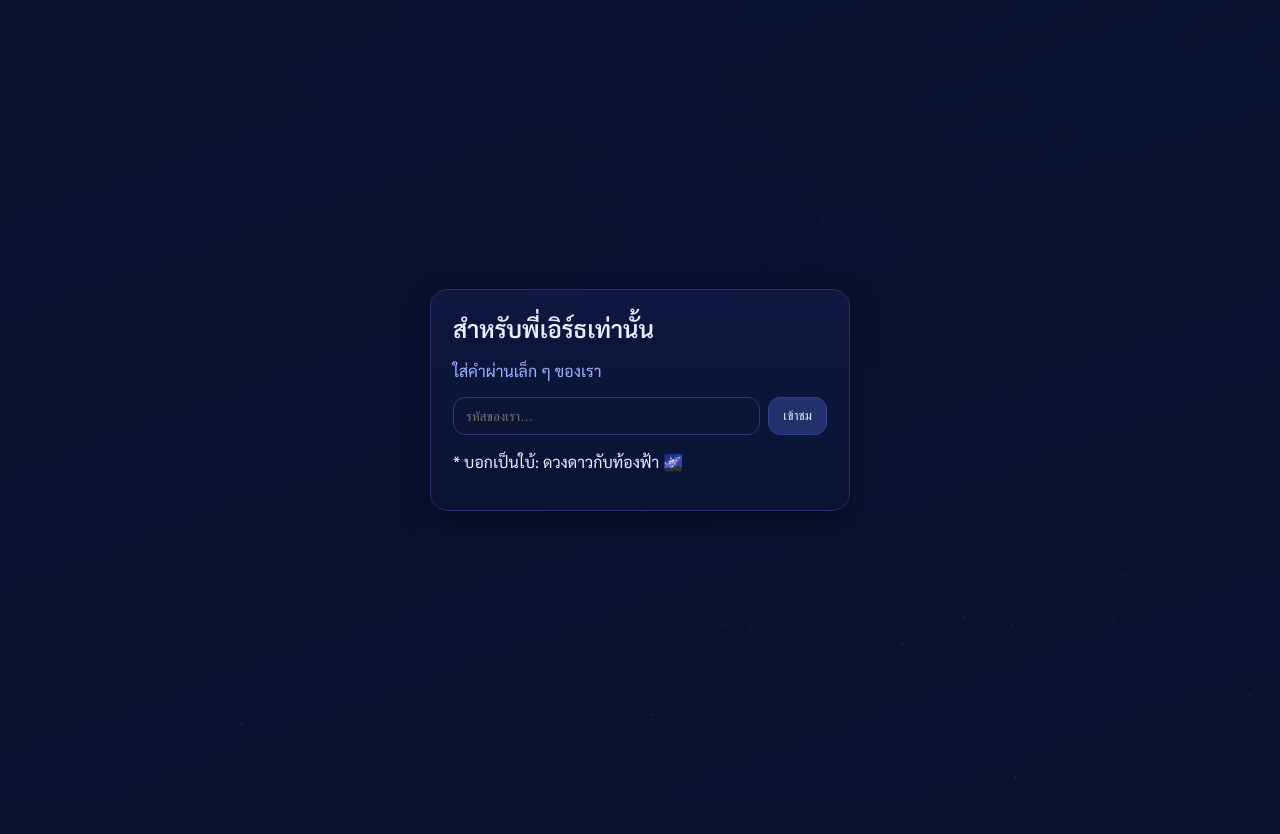
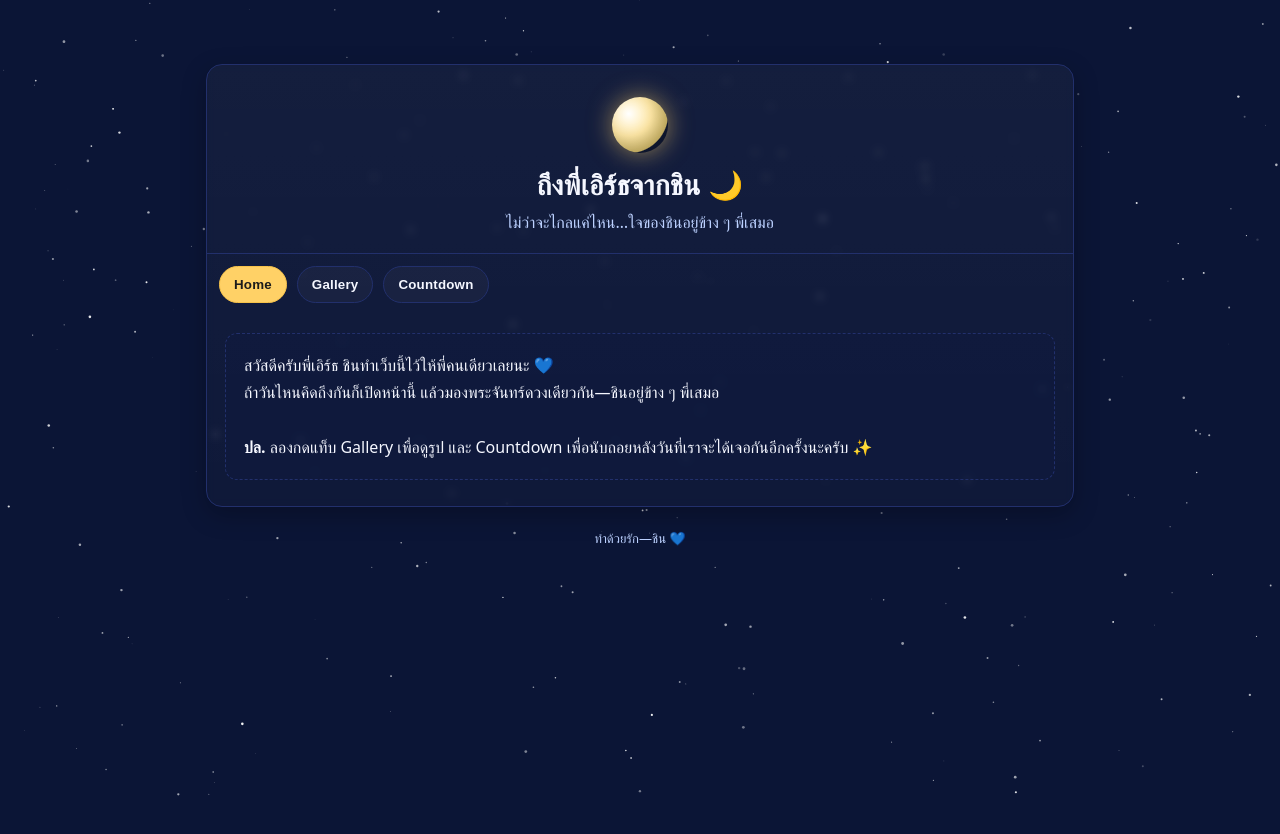
Before and after one commit to phalanglit-lgtm/moonjar, a plain HTML site: page index.html in a window 1280 px wide. Before the commit the page ends 800 px from the top, so only its background shows below. Drawn offline with Linux system fonts and the light colour scheme.

Commit message:
Update index.html

```diff
--- a/index.html
+++ b/index.html
@@ -1,89 +1,287 @@
-<!doctype html>
+<!DOCTYPE html>
 <html lang="th">
 <head>
   <meta charset="utf-8" />
-  <meta name="viewport" content="width=device-width, initial-scale=1" />
-  <title>สำหรับพี่เอิร์ธจากชิน</title>
-  <meta name="description" content="เว็บเล็กๆ ที่ชินทำให้พี่เอิร์ธ—จดหมาย เพลง ความทรงจำ และตัวนับถอยหลังวันที่ได้เจอกันอีกครั้ง" />
-  <meta property="og:title" content="สำหรับพี่เอิร์ธจากชิน" />
-  <meta property="og:description" content="จดหมาย เพลง ความทรงจำ และ Countdown ของเรา 💙" />
-  <meta property="og:type" content="website" />
-  <meta property="og:image" content="og.png" />
-  <link rel="icon" href="favicon.ico" />
-  <link rel="preconnect" href="https://fonts.googleapis.com">
-  <link rel="preconnect" href="https://fonts.gstatic.com" crossorigin>
-  <link href="https://fonts.googleapis.com/css2?family=Kanit:wght@300;400;600&family=Sarabun:wght@300;400;600&display=swap" rel="stylesheet">
-  <link rel="stylesheet" href="style.css" />
+  <meta name="viewport" content="width=device-width, initial-scale=1"/>
+  <title>สำหรับพี่เอิร์ธ 💙</title>
+  <style>
+    :root{
+      --bg:#0b1536;         /* กน้ำเงินกลางคืน */
+      --card:#111b44;       /* กน้ำเงินอ่อน */
+      --text:#f5f7ff;       /* ข้อความ */
+      --muted:#bcd1ff;      /* ข้อความรอง */
+      --accent:#ffd166;     /* เหลืองอบอุ่น */
+      --line:#22306c;       /* เส้นขอบ */
+      --radius:16px;
+      --shadow:0 8px 24px rgba(0,0,0,.25);
+    }
+    *{box-sizing:border-box}
+    html,body{height:100%}
+    body{
+      margin:0;
+      background:var(--bg);
+      color:var(--text);
+      font-family:system-ui,-apple-system,Segoe UI,Roboto,Inter,Arial,sans-serif;
+      overflow-x:hidden;
+    }
+
+    /* starfield canvas covers bg */
+    #stars{
+      position:fixed; inset:0;
+      width:100vw; height:100vh;
+      z-index:-1;
+    }
+
+    .container{
+      max-width:900px;
+      margin:min(8vh,64px) auto;
+      padding:0 16px;
+    }
+
+    .card{
+      background:linear-gradient(180deg, rgba(255,255,255,.04), rgba(255,255,255,.02));
+      border:1px solid var(--line);
+      border-radius:var(--radius);
+      box-shadow:var(--shadow);
+      backdrop-filter: blur(4px);
+    }
+
+    header.hero{
+      padding:32px 24px 20px;
+      text-align:center;
+    }
+    .moon{
+      width:56px; height:56px; border-radius:50%;
+      margin:0 auto 12px;
+      background: radial-gradient(circle at 30% 30%, #fff, #ffe8a6 40%, #d9c06d 70%, rgba(0,0,0,.15) 72%);
+      box-shadow: 0 0 24px rgba(255,209,102,.55), inset -8px -10px 18px rgba(0,0,0,.15);
+      position:relative;
+    }
+    .title{
+      font-weight:700; font-size:clamp(20px, 3.6vw, 28px);
+      letter-spacing:.3px;
+    }
+    .subtitle{
+      margin-top:8px; color:var(--muted);
+      font-size:clamp(14px, 2.6vw, 16px);
+    }
+
+    /* tabs */
+    .tabs{
+      display:flex; gap:10px; padding:12px; border-top:1px solid var(--line);
+    }
+    .tabs button{
+      appearance:none; border:1px solid var(--line);
+      background:rgba(255,255,255,.03);
+      color:var(--text);
+      padding:10px 14px; border-radius:999px; cursor:pointer;
+      font-weight:600; letter-spacing:.2px;
+    }
+    .tabs button.active{ background:var(--accent); color:#1b1b1b; border-color:#f6c24a }
+
+    .tab{ display:none; padding:18px 18px 26px }
+    .tab.active{ display:block }
+
+    /* home content */
+    .note{
+      padding:18px; border:1px dashed var(--line); border-radius:12px;
+      background:rgba(17,27,68,.35);
+      line-height:1.7;
+    }
+
+    /* gallery */
+    .grid{
+      display:grid; gap:12px;
+      grid-template-columns:repeat(auto-fill,minmax(180px,1fr));
+    }
+    .grid img{
+      width:100%; height:220px; object-fit:cover; border-radius:12px;
+      border:1px solid var(--line);
+      box-shadow:0 6px 16px rgba(0,0,0,.25);
+      transition:transform .2s ease, box-shadow .2s ease;
+    }
+    .grid img:hover{ transform:translateY(-2px); box-shadow:0 10px 22px rgba(0,0,0,.33) }
+
+    /* countdown */
+    .cd-wrap{
+      display:flex; gap:12px; flex-wrap:wrap; align-items:center;
+    }
+    .pill{
+      min-width:120px; text-align:center; padding:14px 12px;
+      border-radius:14px; border:1px solid var(--line);
+      background:rgba(255,255,255,.04);
+    }
+    .pill .num{ font-size:28px; font-weight:800; letter-spacing:.5px }
+    .pill .lab{ font-size:12px; color:var(--muted); letter-spacing:.2px }
+
+    footer{
+      color:var(--muted);
+      text-align:center; margin:22px 0 48px;
+      font-size:13px;
+    }
+
+    /* responsive paddings */
+    @media (max-width:560px){
+      .tabs{ flex-wrap:wrap }
+      .pill{ min-width:calc(50% - 6px) }
+    }
+  </style>
 </head>
 <body>
-  <canvas id="stars"></canvas>
-  <main id="app" class="hidden">
-    <header class="wrap">
-      <h1>ถึงพี่เอิร์ธ 💙</h1>
-      <p class="sub">เว็บนี้ชินทำให้พี่คนเดียว—เปิดดูเมื่ออยากรับพลังใจ หรือคิดถึงกันนะครับ</p>
-      <nav class="tabs">
-        <button data-tab="letter" class="active">จดหมาย</button>
-        <button data-tab="notes">โน้ตน่ารัก</button>
-        <button data-tab="gallery">รูปของเรา</button>
-        <button data-tab="playlist">เพลย์ลิสต์</button>
+  <!-- Starry sky -->
+  <canvas id="stars" aria-hidden="true"></canvas>
+
+  <div class="container">
+    <div class="card">
+      <header class="hero">
+        <div class="moon" aria-hidden="true"></div>
+        <div class="title">ถึงพี่เอิร์ธจากชิน 🌙</div>
+        <div class="subtitle">ไม่ว่าจะไกลแค่ไหน…ใจของชินอยู่ข้าง ๆ พี่เสมอ</div>
+      </header>
+
+      <!-- Tabs -->
+      <div class="tabs">
+        <button class="active" data-tab="home">Home</button>
+        <button data-tab="gallery">Gallery</button>
         <button data-tab="countdown">Countdown</button>
-      </nav>
-    </header>
+      </div>
 
-    <section id="letter" class="wrap tab active">
-      <div class="card">
-        <p>ถึงพี่เอิร์ธ… ชินอาจไปส่งพี่ไม่ได้ แต่ชินอยู่ข้างๆพี่เสมอนะคั้บ ขอให้การเดินทางครั้งนี้ราบรื่น เจอแต่สิ่งดี ๆ ถ้ามีอะไรหนักใจหรืออยากระบาย โทรหาชินได้เลยนะ ชินอาจช่วยแก้ไม่ได้ทุกเรื่อง แต่จะคอยฟังและเป็นกำลังใจให้เสมอ อีกแค่หนึ่งปีเอง แล้วเราจะได้กอดกันแน่น ๆ อีกครั้ง 💙</p>
-        <p class="right">รักเสมอ<br/>ชิน</p>
-      </div>
-    </section>
+      <!-- Tab: Home -->
+      <section id="home" class="tab active">
+        <div class="note">
+          <!-- ✏️ แก้ข้อความนี้ได้ตามใจ -->
+          สวัสดีครับพี่เอิร์ธ ชินทำเว็บนี้ไว้ให้พี่คนเดียวเลยนะ 💙<br/>
+          ถ้าวันไหนคิดถึงกันก็เปิดหน้านี้ แล้วมองพระจันทร์ดวงเดียวกัน—ชินอยู่ข้าง ๆ พี่เสมอ<br/>
+          <br/>
+          <strong>ปล.</strong> ลองกดแท็บ Gallery เพื่อดูรูป และ Countdown เพื่อนับถอยหลังวันที่เราจะได้เจอกันอีกครั้งนะครับ ✨
+        </div>
+      </section>
 
-    <section id="notes" class="wrap tab">
-      <div class="grid">
-        <div class="note">ดื่มน้ำเยอะ ๆ นะคั้บ</div>
-        <div class="note">ถ้าวันไหนเครียด ให้ลองพักหายใจลึกๆ 10 วินะะ</div>
-        <div class="note">คืนนี้มองพระจันทร์ด้วยกันไหม 🌙</div>
-        <div class="note">ชินภูมิใจในตัวพี่มากๆเลยนะ</div>
-      </div>
-    </section>
+      <!-- Tab: Gallery -->
+      <section id="gallery" class="tab">
+        <div class="grid" id="gallery-grid">
+          <!-- ✏️ ใส่รูปของคุณเองได้ที่ด้านล่างในสคริปต์ -->
+        </div>
+      </section>
 
-    <section id="gallery" class="wrap tab">
-      <p class="muted">ใส่รูปของเราที่โฟลเดอร์ <code>/images</code> แล้วแก้ไขลิสต์รูปใน <code>script.js</code> ได้เลย</p>
-      <div id="gallery-grid" class="grid"></div>
-    </section>
+      <!-- Tab: Countdown -->
+      <section id="countdown" class="tab">
+        <p style="margin:0 0 10px;color:var(--muted)">นับถอยหลังวันที่เราจะได้กอดกันอีกครั้ง 💫</p>
+        <div class="cd-wrap">
+          <div class="pill"><div id="cd-days" class="num">0</div><div class="lab">Days</div></div>
+          <div class="pill"><div id="cd-hours" class="num">0</div><div class="lab">Hours</div></div>
+          <div class="pill"><div id="cd-mins" class="num">0</div><div class="lab">Minutes</div></div>
+          <div class="pill"><div id="cd-secs" class="num">0</div><div class="lab">Seconds</div></div>
+        </div>
+        <div style="margin-top:12px;color:var(--muted);font-size:13px">
+          <!-- ✏️ เปลี่ยนวันที่เป้าหมายได้ในสคริปต์ด้านล่าง (NEXT_MEET_DATE) -->
+          * เวลาในเครื่องของพี่จะใช้คำนวณอัตโนมัติ
+        </div>
+      </section>
+    </div>
 
-    <section id="playlist" class="wrap tab">
-      <p class="muted">ฝังเพลย์ลิสต์จาก YouTube/Spotify ได้ที่นี่</p>
-      <div class="player">
-        <!-- ตัวอย่าง YouTube -->
-        <iframe width="560" height="315" src="https://www.youtube.com/embed/videoseries?list=PL4fGSI1pDJn66tQpJ1Rk5o1u6m6o3u7qJ" title="YouTube playlist" frameborder="0" allow="accelerometer; autoplay; clipboard-write; encrypted-media; gyroscope; picture-in-picture" allowfullscreen></iframe>
-      </div>
-    </section>
-
-    <section id="countdown" class="wrap tab">
-      <h2>อีกกี่วันเราจะได้เจอกัน?</h2>
-      <div class="countdown">
-        <div><span id="cd-days">0</span><small>Days</small></div>
-        <div><span id="cd-hours">0</span><small>Hours</small></div>
-        <div><span id="cd-mins">0</span><small>Mins</small></div>
-        <div><span id="cd-secs">0</span><small>Secs</small></div>
-      </div>
-      <p class="muted">ตั้งวันที่จะได้เจอกันอีกครั้งใน <code>script.js</code> (ตัวแปร <code>NEXT_MEET_DATE</code>)</p>
-    </section>
-  </main>
-
-  <!-- Soft password gate -->
-  <div id="gate" class="gate">
-    <div class="gate-card">
-      <h2>สำหรับพี่เอิร์ธเท่านั้น</h2>
-      <p class="muted">ใส่คำผ่านเล็ก ๆ ของเรา</p>
-      <form id="gate-form">
-        <input type="password" id="pass" placeholder="รหัสของเรา…" autocomplete="current-password" />
-        <button type="submit">เข้าชม</button>
-      </form>
-      <p class="hint">* บอกเป็นใบ้: ดวงดาวกับท้องฟ้า 🌌</p>
-    </div>
+    <footer>
+      ทำด้วยรัก—ชิน 💙
+    </footer>
   </div>
 
-  <script src="script.js" defer></script>
+  <script defer>
+    // ================== SETTINGS (แก้ค่าได้) ==================
+    const NEXT_MEET_DATE = "2026-09-17"; // YYYY-MM-DD — วันที่จะได้เจอกันอีกครั้ง
+    const GALLERY_IMAGES = [
+      // ✏️ ใส่พาธรูปของคุณเอง เช่น
+      // "images/earth-1.jpg",
+      // "images/earth-2.jpg",
+      // หรือใช้ลิงก์เต็มก็ได้: "https://example.com/xxx.jpg"
+    ];
+
+    // ================== TABS ==================
+    document.querySelectorAll('.tabs button').forEach(btn=>{
+      btn.addEventListener('click', ()=>{
+        document.querySelectorAll('.tabs button').forEach(b=>b.classList.remove('active'));
+        document.querySelectorAll('.tab').forEach(t=>t.classList.remove('active'));
+        btn.classList.add('active');
+        const target = document.getElementById(btn.dataset.tab);
+        if(target) target.classList.add('active');
+      });
+    });
+
+    // ================== STARFIELD ==================
+    const canvas = document.getElementById('stars');
+    const ctx = canvas.getContext('2d');
+    let w,h,stars=[];
+    function resize(){
+      w = canvas.width = window.innerWidth;
+      h = canvas.height = window.innerHeight;
+      // จำนวนดาวปรับตามพื้นที่จอ
+      const count = Math.floor((w*h)/4000);
+      stars = Array.from({length: count}, ()=> ({
+        x: Math.random()*w,
+        y: Math.random()*h,
+        r: Math.random()*1.2 + 0.2,
+        a: Math.random()*0.5 + 0.3,
+        v: Math.random()*0.5 + 0.1
+      }));
+    }
+    function draw(){
+      ctx.clearRect(0,0,w,h);
+      const t = Date.now();
+      for(const s of stars){
+        ctx.globalAlpha = s.a + Math.sin((t/500)*s.v)*0.2;
+        ctx.beginPath();
+        ctx.arc(s.x,s.y,s.r,0,Math.PI*2);
+        ctx.fillStyle = '#ffffff';
+        ctx.fill();
+      }
+      requestAnimationFrame(draw);
+    }
+    window.addEventListener('resize', resize);
+    resize(); draw();
+
+    // ================== GALLERY ==================
+    const grid = document.getElementById('gallery-grid');
+    if (grid && GALLERY_IMAGES.length){
+      GALLERY_IMAGES.forEach(src=>{
+        const el = document.createElement('img');
+        el.src = src;
+        el.loading = "lazy";
+        grid.appendChild(el);
+      });
+    } else if (grid) {
+      // ตัวอย่าง placeholder ถ้ายังไม่ใส่รูป
+      const placeholders = 6;
+      for (let i=0;i<placeholders;i++){
+        const el = document.createElement('img');
+        el.src = `https://picsum.photos/seed/moon${i}/600/400`;
+        el.alt = "memory";
+        el.loading = "lazy";
+        grid.appendChild(el);
+      }
+    }
+
+    // ================== COUNTDOWN ==================
+    const cdDays  = document.getElementById('cd-days');
+    const cdHours = document.getElementById('cd-hours');
+    const cdMins  = document.getElementById('cd-mins');
+    const cdSecs  = document.getElementById('cd-secs');
+    const target  = new Date(`${NEXT_MEET_DATE}T00:00:00`);
+
+    function setNum(el,val){ if(el) el.textContent = String(val); }
+
+    function tick(){
+      const now = new Date();
+      const diff = target - now;
+      if (diff <= 0){
+        setNum(cdDays,0); setNum(cdHours,0); setNum(cdMins,0); setNum(cdSecs,0);
+        return;
+      }
+      const d = Math.floor(diff / (1000*60*60*24));
+      const h = Math.floor((diff / (1000*60*60)) % 24);
+      const m = Math.floor((diff / (1000*60)) % 60);
+      const s = Math.floor((diff / 1000) % 60);
+      setNum(cdDays,d); setNum(cdHours,h); setNum(cdMins,m); setNum(cdSecs,s);
+    }
+    tick(); setInterval(tick, 1000);
+  </script>
 </body>
 </html>
```
